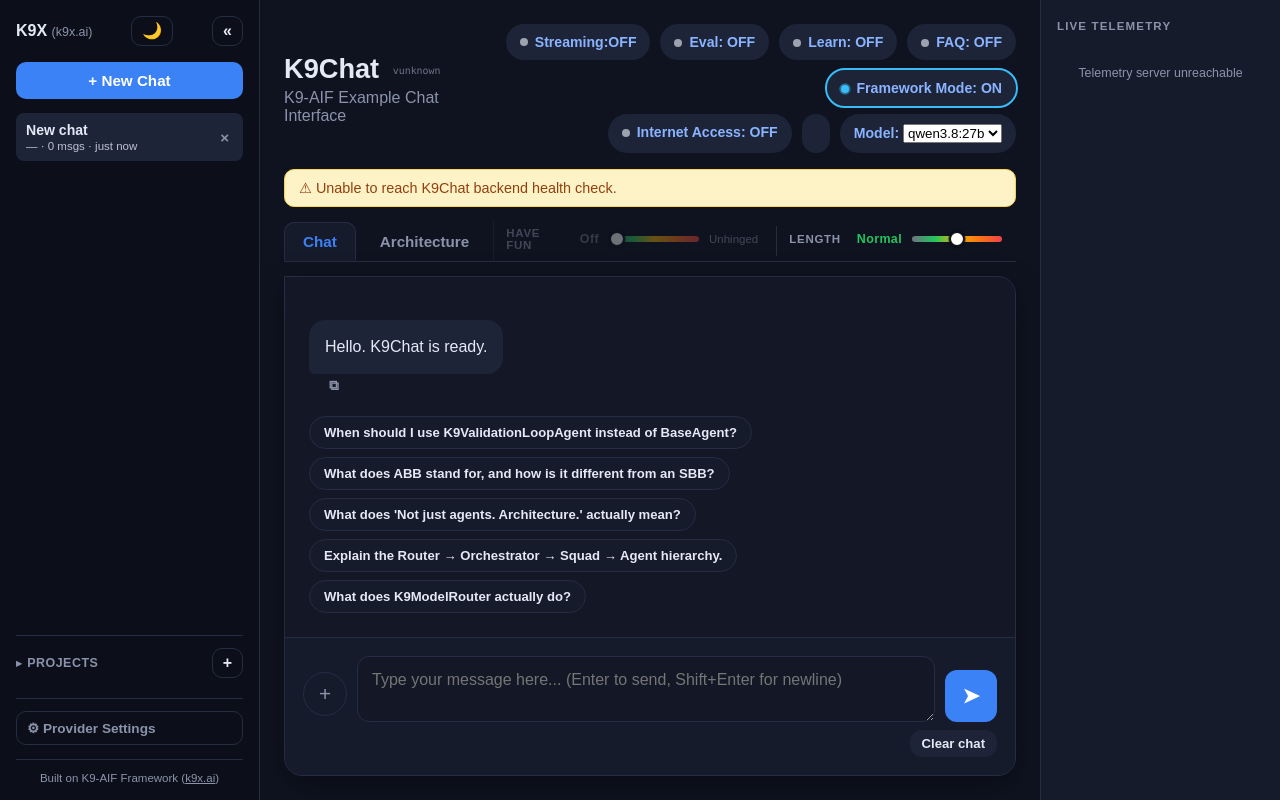
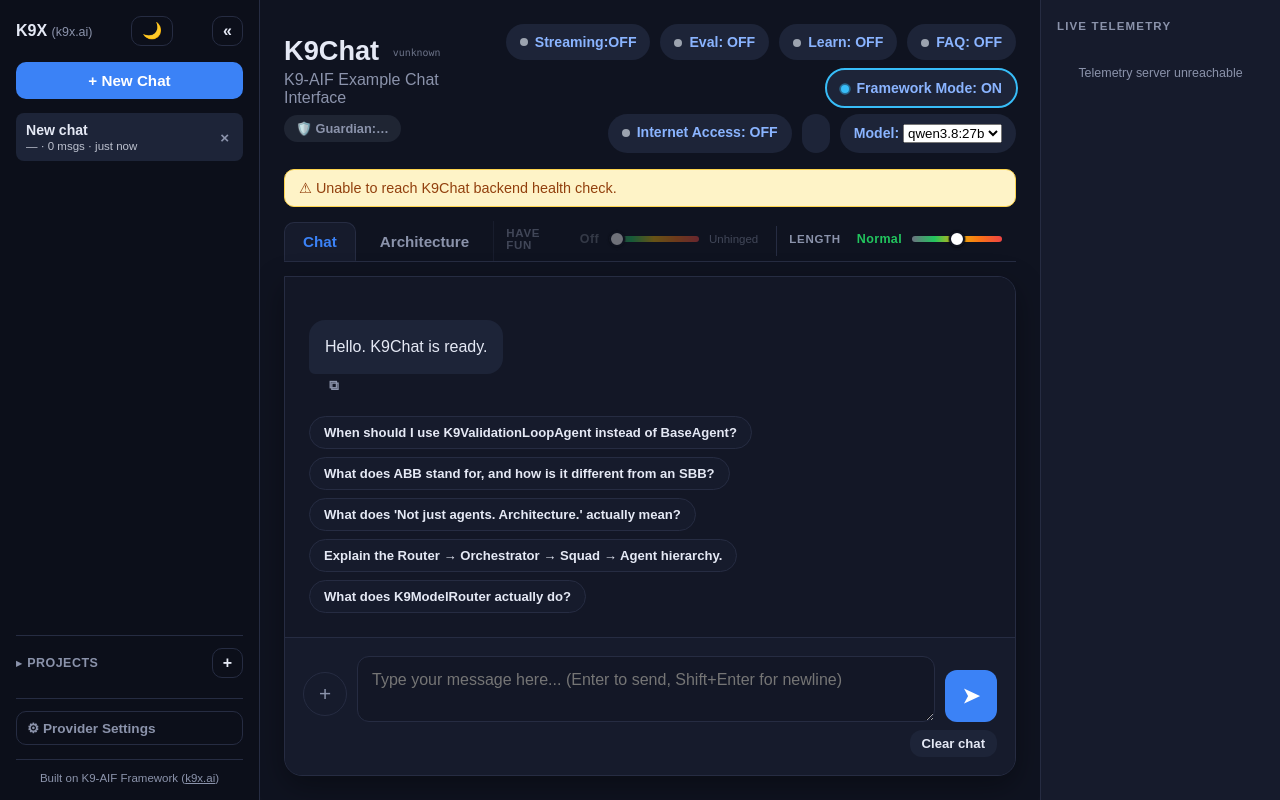
Before and after one commit to k9aif/examples, a FastAPI app: page / in a window 1280 px wide. Run offline with FastAPI, Linux system fonts and the light colour scheme; the visitor is signed in with stand-in values (Sample User, id 1); data that the repository does not hold is empty.

Commit message:
k9chat: correction_learning off by default; add Guardian status badge + real .env wiring
Two related access-control changes, plus a real bug found while testing
the second one:

correction_learning.enabled now defaults to false (was the only toggle
hardcoded to true, no env override at all) -- writes unreviewed content
into shared state every future visitor's replies get grounded from, a
real corpus-poisoning risk unlike internet_search (supplements one
reply), which already defaulted false. Now K9CHAT_CORRECTION_LEARNING-
driven, explicit opt-in for trusted single-user/home use.

Guardian: new read-only badge (top-left, shield icon, no toggle
endpoint on purpose -- a safety gate shouldn't be switchable by a
visitor), driven by K9CHAT_GUARDIAN_ENABLED. guardrails.enabled was
hardcoded false in config.yaml with no env override at all before this.

Testing this live surfaced two real, previously-dormant bugs:
1. config.yaml's guardian model default (granite3-guardian:2b) was
   never actually pulled on Ollama -- 404, 3 retries, silent fail-open.
   Fixed by pointing K9CHAT_GUARDIAN_MODEL at granite4.1-guardian:8b
   (already pulled).
2. chat.py's send_message() returned only result.get("text", ""),
   discarding ChatAgent.execute()'s "blocked" flag entirely -- app.py's
   /chat had no way to know a reply was a Guardian refusal vs. a real
   answer, and would have wastefully run Eval/Learn on the canned
   refusal text. Fixed: send_message() now returns the full result
   dict; app.py skips eval/learn when blocked and includes blocked:
   true in the response. Verified live both directions: a prompt
   requesting bomb-making instructions correctly returned blocked:
   true with the canned refusal; a prompt-injection attempt ("ignore
   previous instructions...") was NOT flagged, confirming this
   guardian model is tuned for content-safety categories, not
   jailbreak detection specifically -- a real model-coverage limit,
   not a bug in this fix.

Both bugs were dormant since both features defaulted off/unconfigured
-- only surfaced from actually turning Guardian on and testing it live.

Co-Authored-By: Claude Sonnet 5 <noreply@anthropic.com>

```diff
--- a/k9chat/app.py
+++ b/k9chat/app.py
@@ -75,6 +75,7 @@ from k9chat.chat import (
     is_internet_search_enabled,
     toggle_internet_search,
     is_framework_mode_locked,
+    is_guardian_enabled,
 )
 from k9chat.project_manager import ProjectNotFoundError
 from k9chat.auth import (
@@ -231,12 +232,14 @@ def chat(payload: ChatRequest):
 
     start = time.monotonic()
     with QueueSlot():
-        reply = send_message(
+        result = send_message(
             message, session_id=payload.session_id, project_id=payload.project_id,
             unhinged_level=payload.unhinged_level, profanity_level=payload.profanity_level,
             length_level=payload.length_level,
         )
     elapsed_ms = round((time.monotonic() - start) * 1000)
+    reply = result.get("text", "")
+    blocked = bool(result.get("blocked"))
     runtime = get_chat_runtime_info()
     response = {
         "reply": reply,
@@ -245,12 +248,18 @@ def chat(payload: ChatRequest):
         "provider": runtime["provider"],
         "base_url": runtime["base_url"],
     }
-    eval_result = evaluate_response(message, reply)
-    if eval_result:
-        response["evaluation"] = eval_result
-    learned = learn_from_correction(prior_reply, message, session_id=payload.session_id)
-    if learned:
-        response["learned_correction"] = learned
+    if blocked:
+        response["blocked"] = True
+    else:
+        # Skip eval/learn on a Guardian refusal -- there's nothing to
+        # judge or learn from in a canned "I can't help with that"
+        # response, and both would otherwise burn an extra LLM call on it.
+        eval_result = evaluate_response(message, reply)
+        if eval_result:
+            response["evaluation"] = eval_result
+        learned = learn_from_correction(prior_reply, message, session_id=payload.session_id)
+        if learned:
+            response["learned_correction"] = learned
     return JSONResponse(response)
 
 
@@ -377,6 +386,12 @@ def faq_shortcut_status():
 def faq_shortcut_toggle():
     enabled = toggle_faq_shortcut()
     return JSONResponse({"faq_shortcut_enabled": enabled})
+
+
+@app.get("/chat/guardian")
+def guardian_status():
+    # Read-only, no /toggle counterpart on purpose.
+    return JSONResponse({"guardian_enabled": is_guardian_enabled()})
 
 
 @app.get("/chat/internet-search")
--- a/k9chat/guard_agent.py
+++ b/k9chat/guard_agent.py
@@ -34,7 +34,10 @@ class GuardAgent(BaseAgent):
         super().__init__(config)
 
         guard_cfg = config.get("guardrails", {})
-        self.enabled = bool(guard_cfg.get("enabled", False))
+        # enabled is env-driven (K9CHAT_GUARDIAN_ENABLED) -- a string via
+        # config_loader's ${VAR:-default} expansion, parsed explicitly
+        # rather than bool(), which would treat "false" as truthy.
+        self.enabled = str(guard_cfg.get("enabled", "false")).strip().lower() in ("true", "1", "yes")
         self.fail_closed = bool(guard_cfg.get("fail_closed", False))
         self.refusal_message = guard_cfg.get(
             "refusal_message", "I can't help with that request."
--- a/k9chat/static/js/app.js
+++ b/k9chat/static/js/app.js
@@ -220,6 +220,15 @@
       .then(() => refreshInternetBadge())
       .catch(() => {});
   });
+
+  // ---------------- Guardian status (read-only, no toggle) ----------------
+  fetch("/chat/guardian").then(r => r.json()).then(cfg => {
+    const wrap  = document.getElementById("badge-guardian-wrap");
+    const label = document.getElementById("badge-guardian");
+    if (!wrap || !label) return;
+    label.textContent = cfg.guardian_enabled ? "ON" : "OFF";
+    wrap.classList.toggle("on", !!cfg.guardian_enabled);
+  }).catch(() => {});
 
   // ---------------- Health check ----------------
   const healthBanner = document.getElementById("health-banner");
--- a/k9chat/static/style.css
+++ b/k9chat/static/style.css
@@ -602,6 +602,22 @@ body {
   white-space: nowrap;
 }
 
+.badge-guardian {
+  display: inline-flex;
+  align-items: center;
+  margin-top: 8px;
+  font-size: 0.8rem;
+  padding: 6px 12px;
+  cursor: default;
+  background: rgba(148, 163, 184, 0.12);
+  color: var(--text-muted);
+}
+
+.badge-guardian.on {
+  background: rgba(34, 197, 94, 0.14);
+  color: #4ade80;
+}
+
 .badge-stream {
   display: flex;
   align-items: center;
--- a/k9chat/templates/index.html
+++ b/k9chat/templates/index.html
@@ -73,6 +73,9 @@
         <div>
           <h1>K9Chat <span class="version-tag" title="Deployed commit -- compare against github.com/k9aif/examples' latest to check freshness">v{{ version }}</span></h1>
           <p class="subtitle">K9-AIF Example Chat Interface</p>
+          <div class="badge badge-guardian" id="badge-guardian-wrap" title="Read-only -- driven by K9CHAT_GUARDIAN_ENABLED (.env). Screens every message before it reaches the model; not a click-to-toggle, a safety gate isn't something a visitor should switch off.">
+            🛡️ Guardian: <span id="badge-guardian">…</span>
+          </div>
         </div>
         <div class="badge-group">
           <div class="badge-row">
```
Also changed, not shown: k9chat/chat.py (+24 -6 lines), k9chat/config.yaml (+13 -8 lines), 1 other file.
